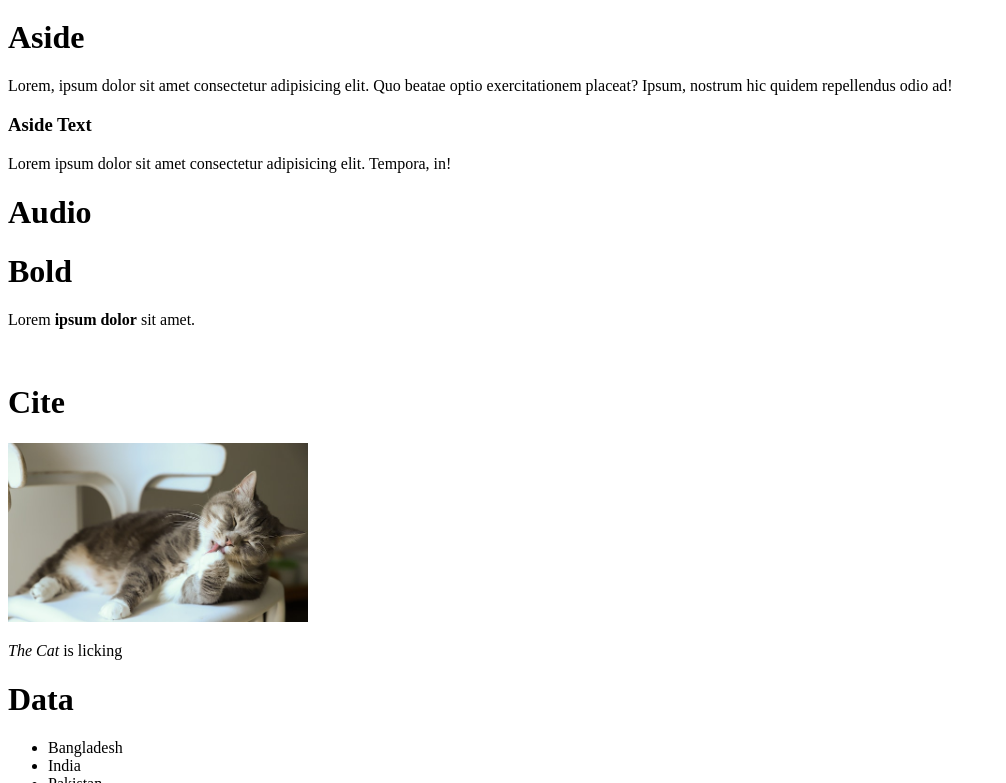
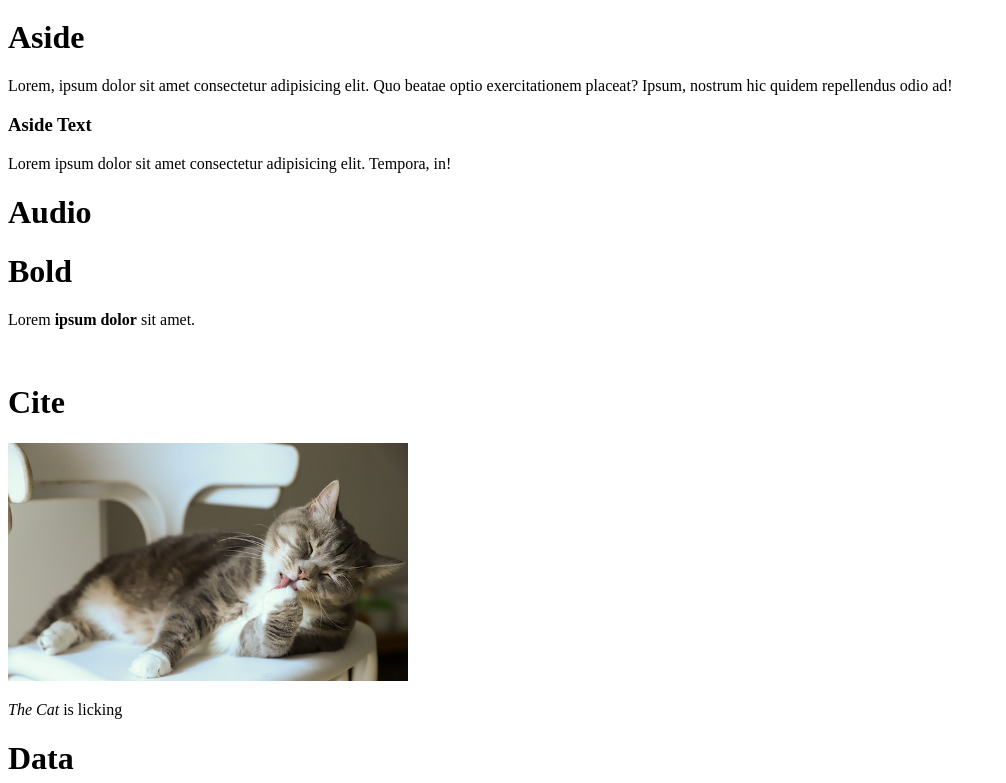
Before and after one commit to rubaiyat78/HTML-Tags, a plain HTML site: page index.html in a window 1280 px wide. Shown: the part 2017-2800 px from the top of the page, without its empty margins (0-1006 px from the left). Drawn offline with Linux system fonts and the light colour scheme.

Commit message:
Fourth Commit

```diff
--- a/index.html
+++ b/index.html
@@ -111,7 +111,7 @@
 <br>
 
 <h1>Cite</h1>
-<img src="images/cat-1.jpg" alt="The Cat" width="300px" height="auto">
+<img src="images/cat-1.jpg" alt="cat-licking" width="400px" height="auto">
 <p><cite>The Cat</cite> is licking</p>
 
 <h1>Data</h1>
```
